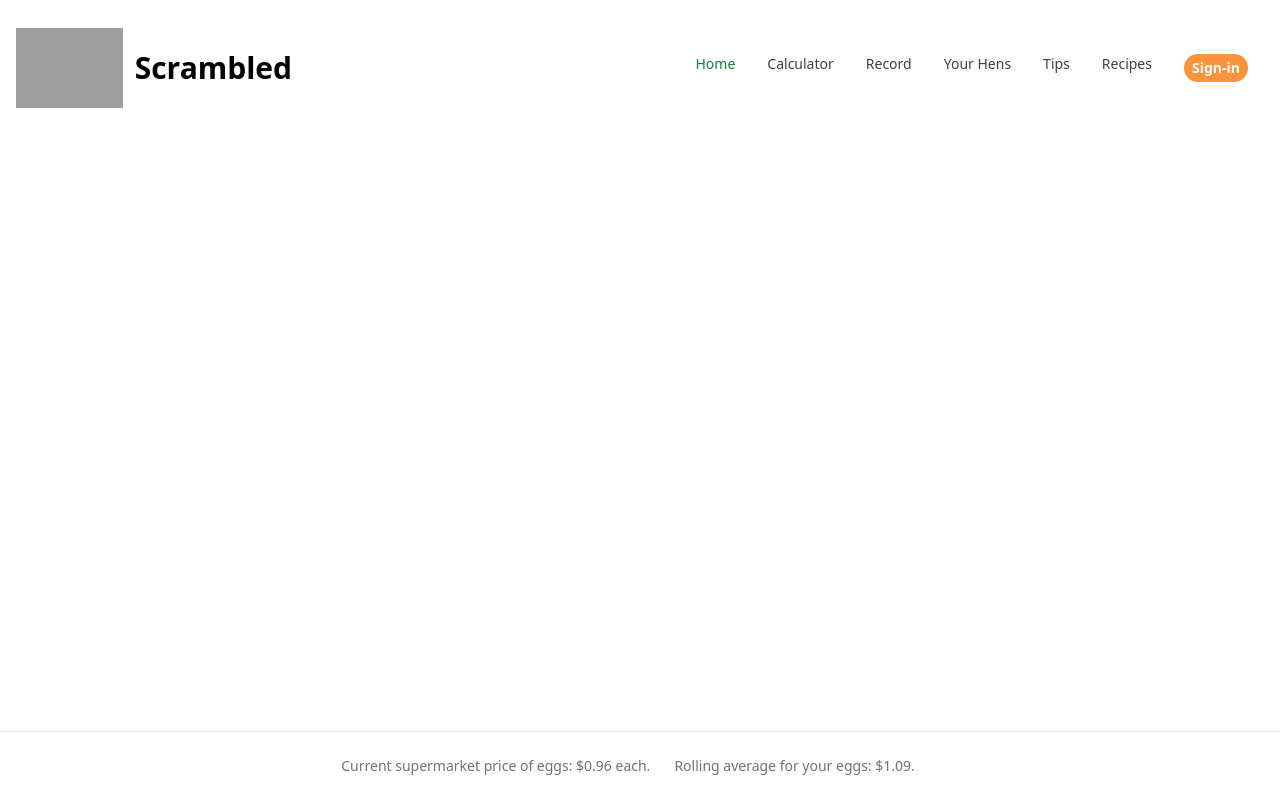
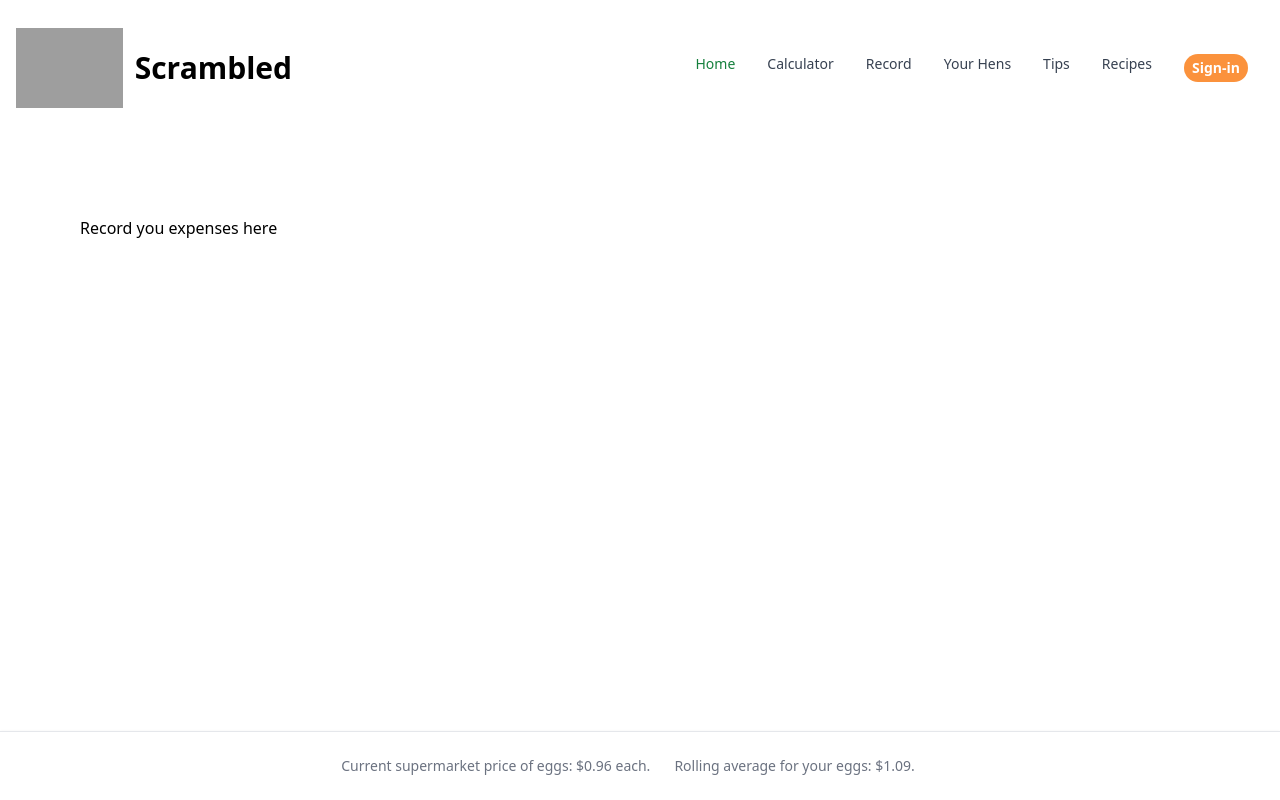
Before and after one commit to eleanor-tosh/chicken-app, a React (Create React App) app: page /record in a window 1280 px wide. Built offline with nearby package versions, Linux system fonts and the light colour scheme; grey boxes are pictures that could not be loaded.

Commit message:
start record page

```diff
--- a/src/App.js
+++ b/src/App.js
@@ -9,6 +9,7 @@ import Result from './pages/Result.jsx'
 import Prices from './pages/Prices.jsx'
 import YourHens from './pages/YourHens.jsx'
 import Recipes from './pages/Recipes.jsx'
+import Record from './pages/Record.jsx'
 
 function App() {
   const [inputResult, setInputData] = useState({
@@ -61,6 +62,7 @@ function App() {
           <Route path="/prices" element={<Prices />} />
           <Route path="/hens" element={<YourHens />} />
           <Route path="/recipes" element={<Recipes />} />
+          <Route path="/record" element={<Record />} />
         </Routes>
       </Router>
       <div>
--- a/src/components/Navbar.jsx
+++ b/src/components/Navbar.jsx
@@ -38,7 +38,7 @@ function Navbar() {
 
               <li>
                 <a
-                  href="/calendar"
+                  href="/record"
                   class="block py-2 pl-3 pr-4 text-gray-700 rounded hover:bg-gray-100 md:hover:bg-transparent md:border-0 md:hover:text-green-700 md:p-0"
                 >
                   Record
--- /dev/null
+++ b/src/pages/Record.jsx
@@ -0,0 +1,7 @@
+import React from 'react'
+
+function Record() {
+  return <div class="container mx-auto p-20">Record you expenses here</div>
+}
+
+export default Record
```
